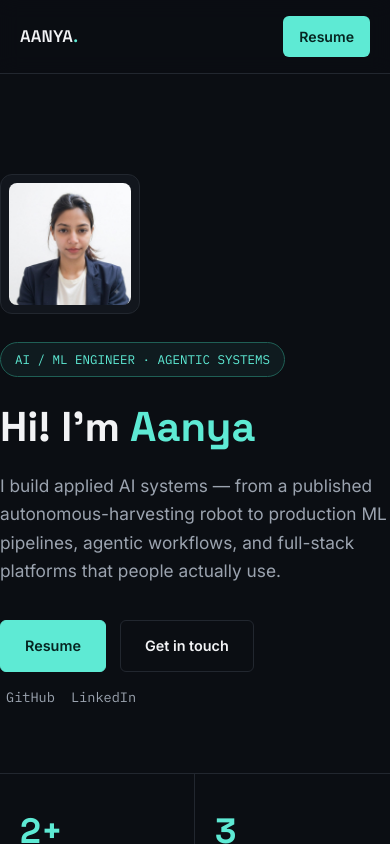
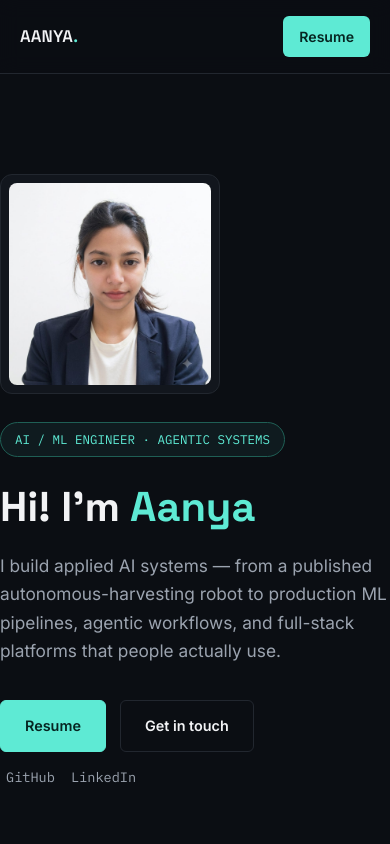
Before and after one commit to Aanya987/Aanya987, a Next.js app: page / in a window 390 px wide. Shown: the top 844 px of the page. Built offline with nearby package versions, Linux system fonts and the light colour scheme.

Commit message:
Increase hero photo size

```diff
--- a/app/globals.css
+++ b/app/globals.css
@@ -264,3 +264,11 @@ footer{
 @media (max-width:680px){ .hero-photo{width:140px; height:140px; order:-1;} }
 .hero-photo img{ width:100%; height:100%; object-fit:cover; border-radius:8px; display:block; }
 .contact-cta{ row-gap:12px; }
+
+/* Bigger hero photo, take 2 */
+.hero-photo{ width:320px; height:320px; }
+.hero-top{ grid-template-columns:1fr 320px; }
+@media (max-width:680px){
+  .hero-photo{ width:220px; height:220px; }
+  .hero-top{ grid-template-columns:1fr; }
+}
```
